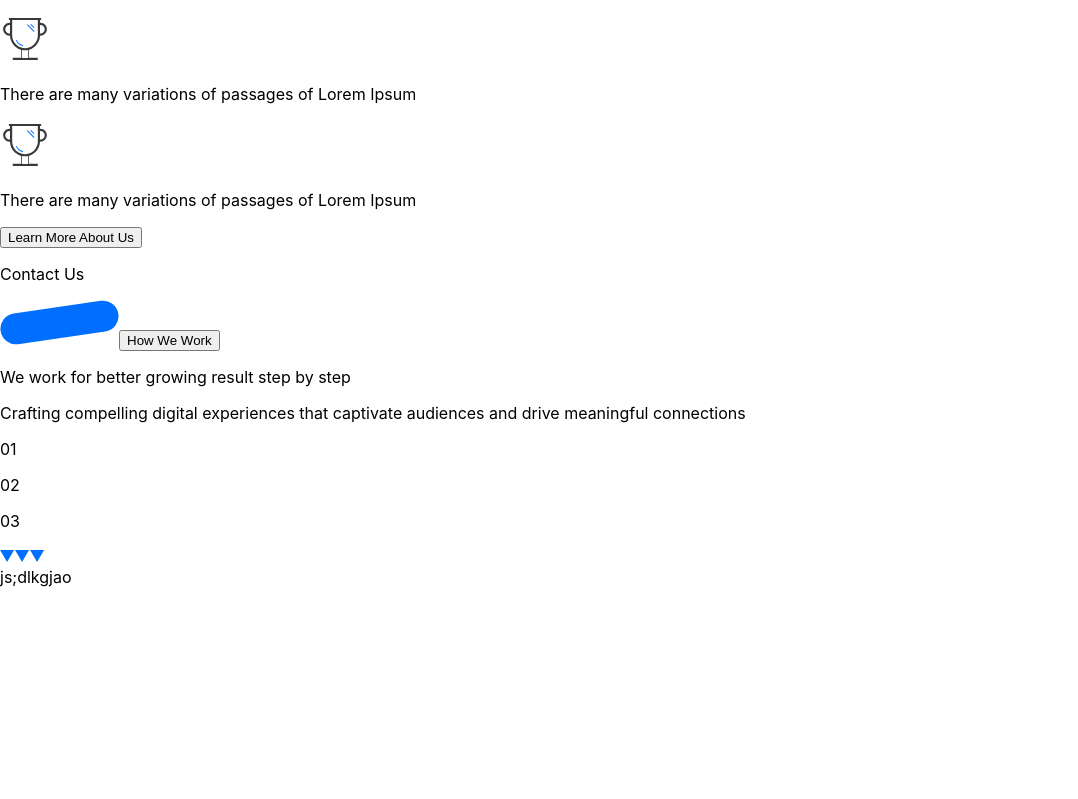
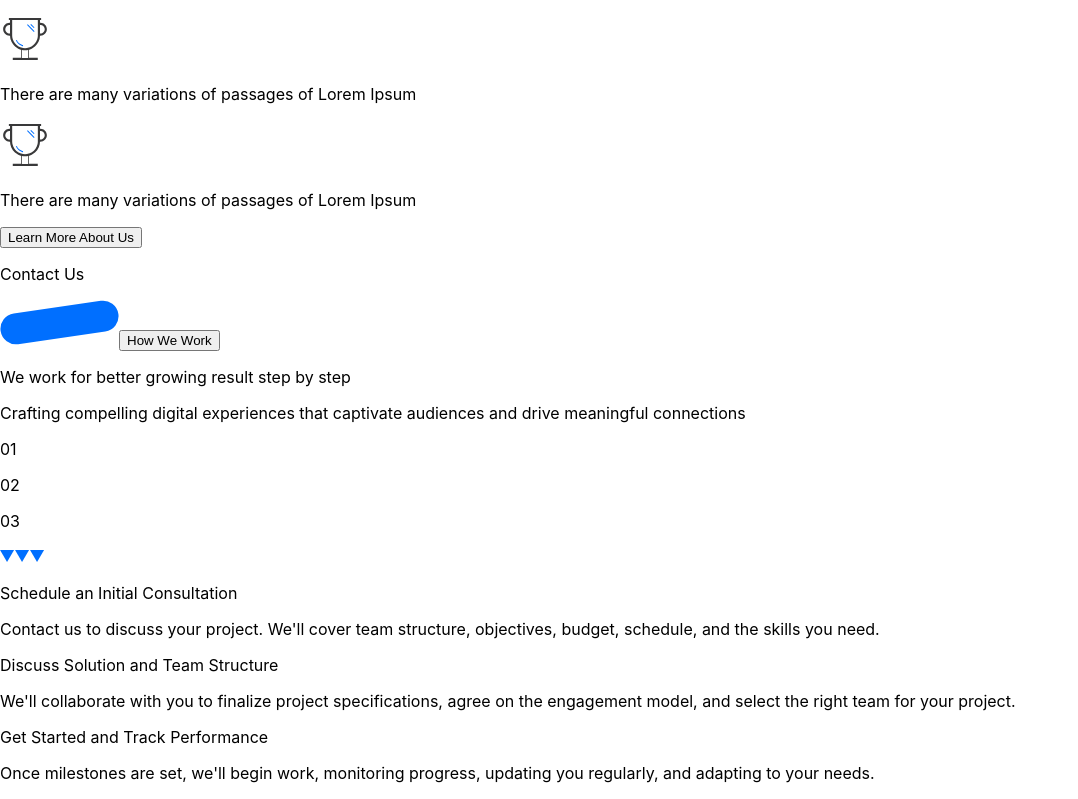
Before and after one commit to mudassir7732/Jataq-Technologies, a React (Create React App) app: page / in a window 1280 px wide. Shown: the part 2501-3300 px from the top of the page, without its empty margins (0-1078 px from the left). Before the commit the page ends 3088 px from the top, so only its background shows below. Built offline with nearby package versions, Linux system fonts and the light colour scheme.

Commit message:
Updated code

```diff
--- a/src/components/how-we-work/index.js
+++ b/src/components/how-we-work/index.js
@@ -37,8 +37,33 @@ const WorkMethod = () => {
                 <img src="/assets/icons/arrow-head.svg" alt="arrow_head" className="h-[16px] w-[16px] ml-[13px] -mt-[1px]" />
                 <img src="/assets/icons/arrow-head.svg" alt="arrow_head" className="h-[16px] w-[16px] ml-[13px] -mt-[1px]" />
             </div>
-            js;dlkgjao
 
+            <div className="grid grid-cols-3 mt-[30px] gap-4 w-full mb-[152px]">
+                <div className="flex flex-col">
+                    <p className="text-[21px] lg:text-[22px] xl:text-[24px] font-[700] font-[Montserrat] text-[#252525]">
+                        Schedule an Initial Consultation
+                    </p>
+                    <p className="text-[16px] xl:text-[18px] text-black mt-[15px] font-[400] font-[Montserrat]">
+                        Contact us to discuss your project. We'll cover team structure, objectives, budget, schedule, and the skills you need.
+                    </p>
+                </div>
+                <div className="flex flex-col">
+                    <p className="text-[21px] lg:text-[22px] xl:text-[24px] font-[700] font-[Montserrat] text-[#252525]">
+                        Discuss Solution and Team Structure
+                    </p>
+                    <p className="text-[16px] xl:text-[18px] text-black mt-[15px] font-[400] font-[Montserrat]">
+                        We'll collaborate with you to finalize project specifications, agree on the engagement model, and select the right team for your project.
+                    </p>
+                </div>
+                <div className="flex flex-col">
+                    <p className="text-[21px] lg:text-[22px] xl:text-[24px] font-[700] font-[Montserrat] text-[#252525]">
+                        Get Started and Track Performance
+                    </p>
+                    <p className="text-[16px] xl:text-[18px] text-black mt-[15px] font-[400] font-[Montserrat]">
+                        Once milestones are set, we'll begin work, monitoring progress, updating you regularly, and adapting to your needs.
+                    </p>
+                </div>
+            </div>
         </div>
     )
 }
```
